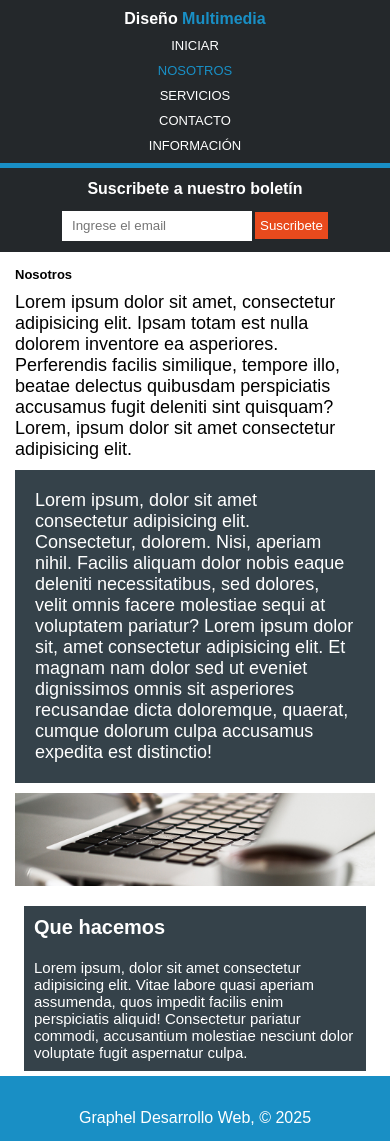
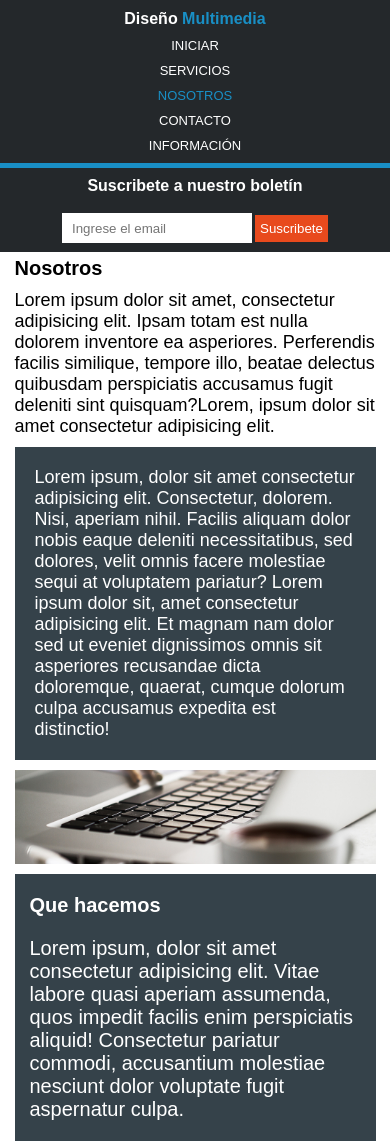
Before and after one commit to JuanMarin17/Maquetacion, a plain HTML site: page public/screen3.html in a window 390 px wide. Shown: the top 1141 px of the page. Drawn offline with Linux system fonts and the light colour scheme.

Commit message:
ultimos detalles

```diff
--- a/public/css/screen2.css
+++ b/public/css/screen2.css
@@ -220,7 +220,7 @@ footer {
 
   .info-principal {
     width: 100%;
-    align-items: center;
+    /* align-items: center; */
   }
 
   .info-secundaria {
--- a/public/css/screen3.css
+++ b/public/css/screen3.css
@@ -193,7 +193,6 @@ footer {
 
 @media (max-width: 600px) {
   header,
-  nav,
   footer {
     flex-direction: column;
     height: auto;
@@ -202,6 +201,13 @@ footer {
     gap: 10px;
     text-align: center;
   }
+
+  nav{
+    font-size: 16px;
+    flex-direction: column;
+    height: 12vh;
+  }
+
   header ul {
     flex-direction: column;
     gap: 10px;
@@ -216,8 +222,12 @@ footer {
 
   .info-principal,
   .info-secundaria {
-    width: 100%;
-    padding: 10px;
+    width: 95%;
+    /* padding: 10px; */
+    font-size: 20px;
+  }
+
+  .info-principal h5{
     font-size: 20px;
   }
 
@@ -225,9 +235,4 @@ footer {
     width: 100%;
     height: auto;
   }
-
-  .info-secundaria {
-    width: 90%;
-    font-size: 15px;
-  }
 }
--- a/public/screen3.html
+++ b/public/screen3.html
@@ -12,8 +12,8 @@
       <h3>Diseño <span>Multimedia</span></h3>
       <ul>
         <li><a href="index.html">INICIAR</a></li>
+        <li><a href="screen2.html">SERVICIOS</a></li>
         <li><a href="#" class="active">NOSOTROS</a></li>
-        <li><a href="screen3.html">SERVICIOS</a></li>
         <li><a href="screen4.html">CONTACTO</a></li>
         <li><a href="screen5.html">INFORMACIÓN</a></li>
       </ul>
```
